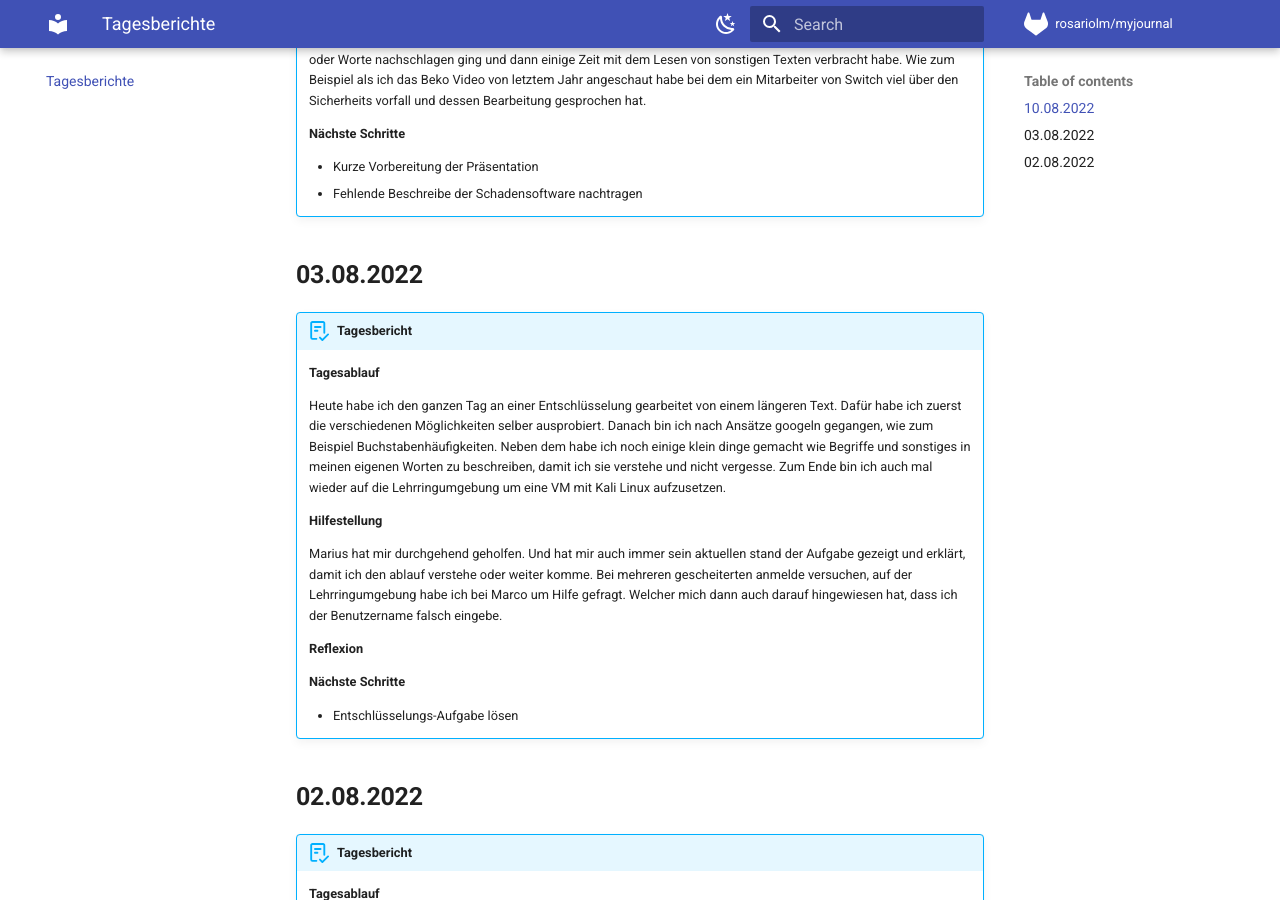
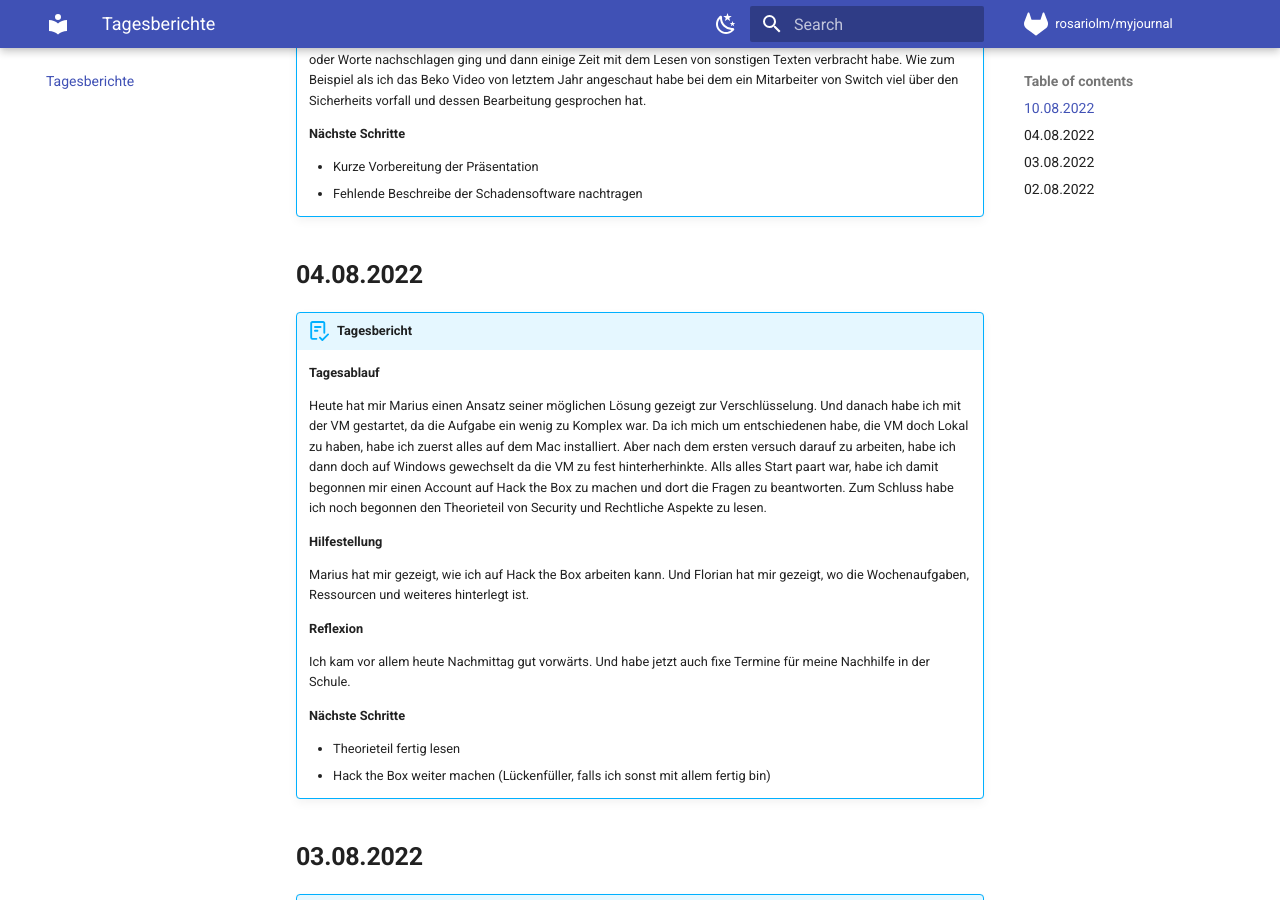
Before and after one commit to rosariolm/myjournal, an MkDocs documentation site: the page built from docs/tberichte.md, in a window 1280 px wide and 900 px high, scrolled down 638 px. Built offline with MkDocs 1.6.1 and Material for MkDocs 9.7.7, drawn with Linux system fonts in a browser that asks for light colours; comment, search, counter and statistics services are not loaded.

Commit message:
tbericht 04.08.2022

```diff
--- a/docs/tberichte.md
+++ b/docs/tberichte.md
@@ -23,6 +23,26 @@
     - Kurze Vorbereitung der Präsentation
     - Fehlende Beschreibe der Schadensoftware nachtragen
 
+
+## **04.08.2022**
+
+!!! abstract "Tagesbericht"
+    **Tagesablauf**
+
+    Heute hat mir Marius einen Ansatz seiner möglichen Lösung gezeigt zur Verschlüsselung. Und danach habe ich mit der VM gestartet, da die Aufgabe ein wenig zu Komplex war. Da ich mich um entschiedenen habe, die VM doch Lokal zu haben, habe ich zuerst alles auf dem Mac installiert. Aber nach dem ersten versuch darauf zu arbeiten, habe ich dann doch auf Windows gewechselt da die VM zu fest hinterherhinkte. Alls alles Start paart war, habe ich damit begonnen mir einen Account auf Hack the Box zu machen und dort die Fragen zu beantworten. Zum Schluss habe ich noch begonnen den Theorieteil von Security und Rechtliche Aspekte zu lesen.
+
+    **Hilfestellung**
+
+    Marius hat mir gezeigt, wie ich auf Hack the Box arbeiten kann. Und Florian hat mir gezeigt, wo die Wochenaufgaben, Ressourcen und weiteres hinterlegt ist.
+
+    **Reflexion**
+
+    Ich kam vor allem heute Nachmittag gut vorwärts. Und habe jetzt auch fixe Termine für meine Nachhilfe in der Schule.
+
+    **Nächste Schritte**
+
+    - Theorieteil fertig lesen
+    - Hack the Box weiter machen (Lückenfüller, falls ich sonst mit allem fertig bin)
 
 ## **03.08.2022**
 
```
